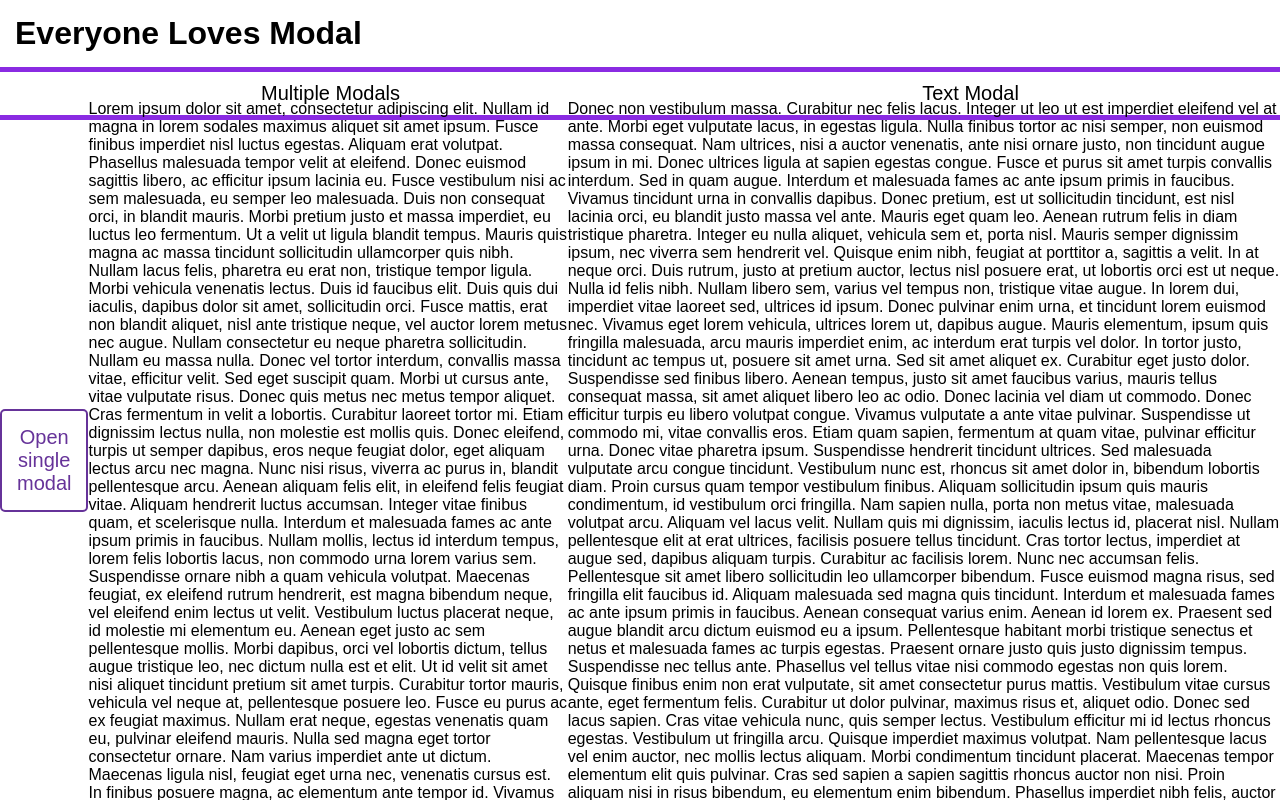
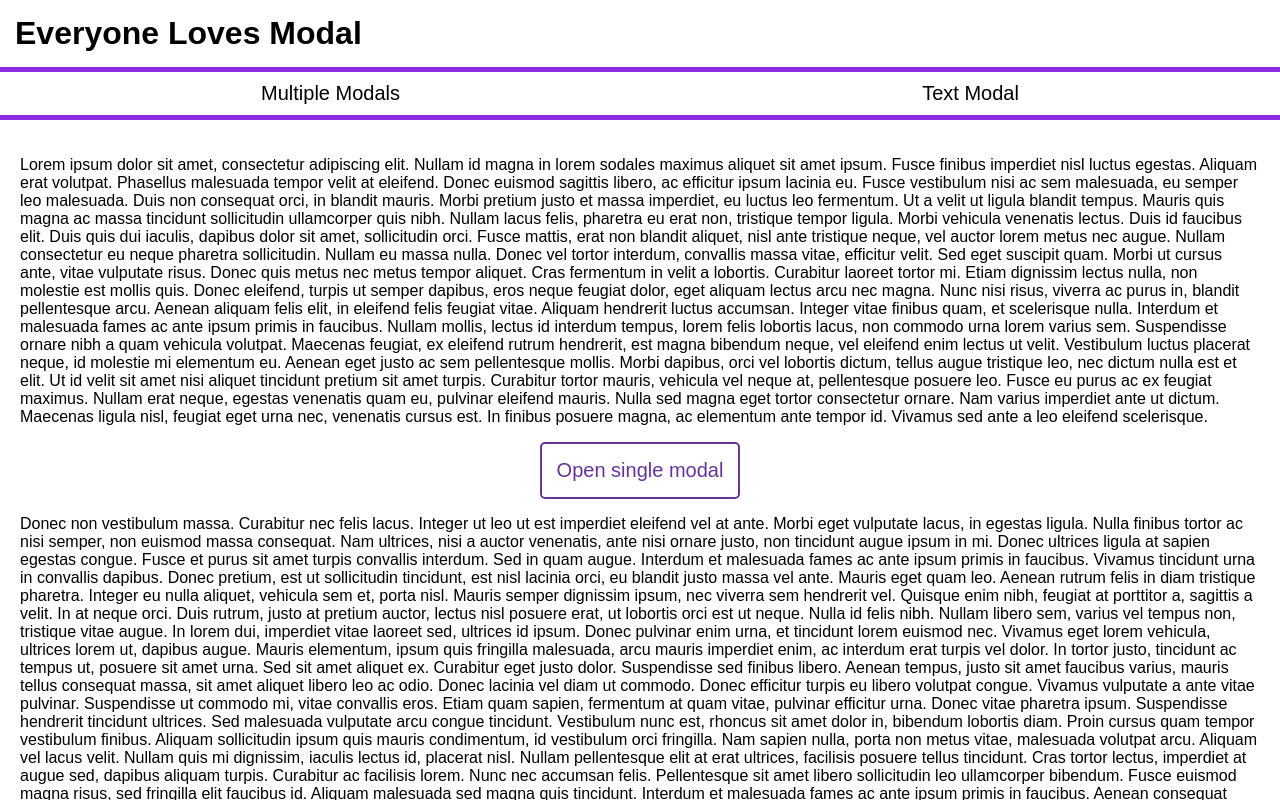
Before and after one commit to contra/contra-interview-assessment, a Next.js app in the folder frontend/: page / in a window 1280 px wide. Shown: the top 800 px of the page. Built offline with nearby package versions, Linux system fonts and the light colour scheme.

Commit message:
update styles

```diff
--- a/frontend/src/pages/index.tsx
+++ b/frontend/src/pages/index.tsx
@@ -35,9 +35,6 @@ const Index: NextPage = () => {
       <h1 className="heading">Everyone Loves Modal</h1>
       <Navigation navLinks={navLink} />
       <div className="container-body">
-        <button className="button" onClick={handleToggleModal} type="button">
-          Open single modal
-        </button>
         <p>
           Lorem ipsum dolor sit amet, consectetur adipiscing elit. Nullam id
           magna in lorem sodales maximus aliquet sit amet ipsum. Fusce finibus
@@ -79,6 +76,9 @@ const Index: NextPage = () => {
           ac elementum ante tempor id. Vivamus sed ante a leo eleifend
           scelerisque.
         </p>
+        <button className="button" onClick={handleToggleModal} type="button">
+          Open single modal
+        </button>
         <p>
           Donec non vestibulum massa. Curabitur nec felis lacus. Integer ut leo
           ut est imperdiet eleifend vel at ante. Morbi eget vulputate lacus, in
--- a/frontend/src/pages/styles.css
+++ b/frontend/src/pages/styles.css
@@ -30,11 +30,12 @@ body {
 
 .container-body {
   display: flex;
+  flex-direction: column;
   align-items: center;
   justify-content: center;
-  height: 85vh;
   border-top: 5px solid blueviolet;
   border-bottom: 10px solid blueviolet;
+  padding: 20px;
 }
 
 /* Modal Styles */
```
